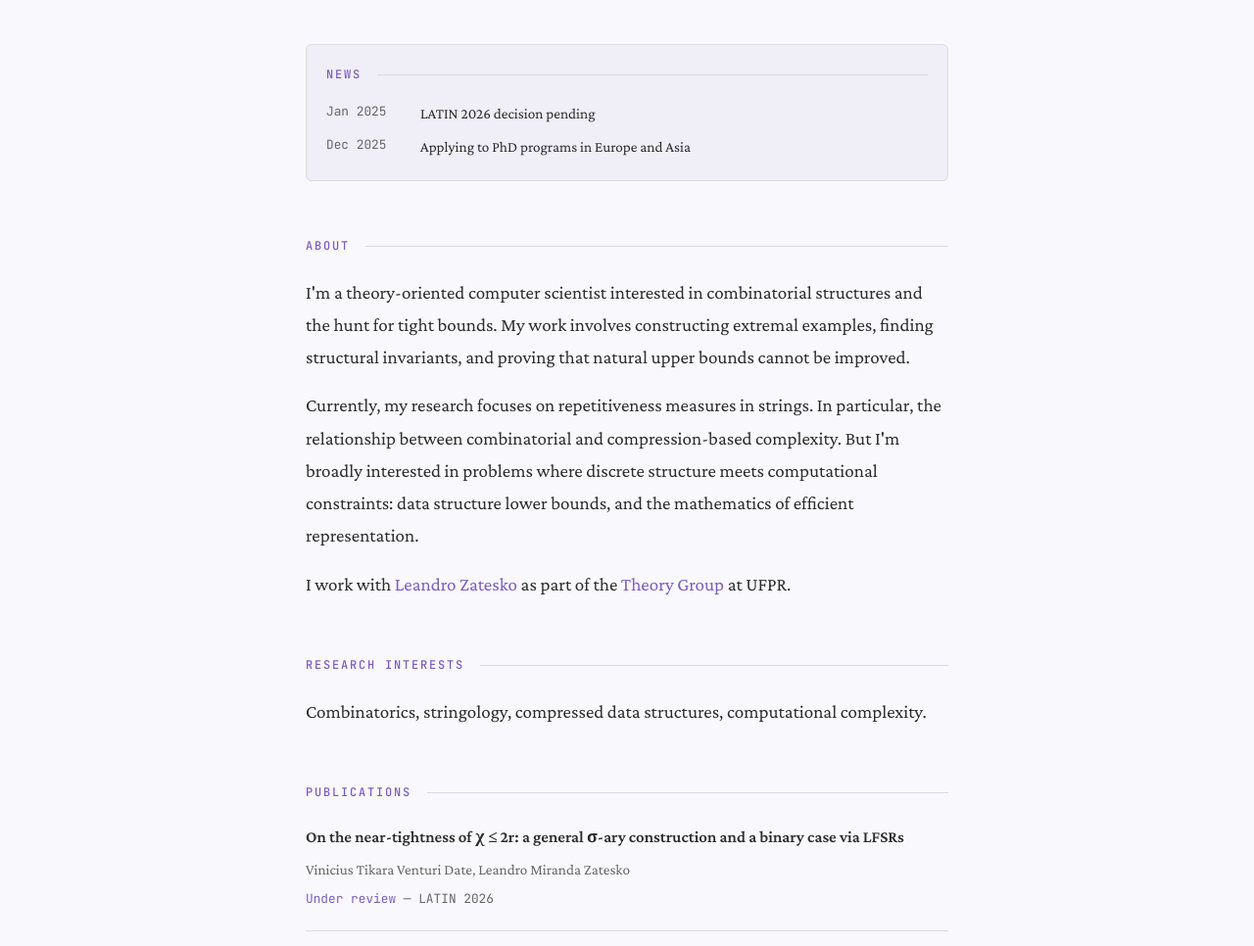
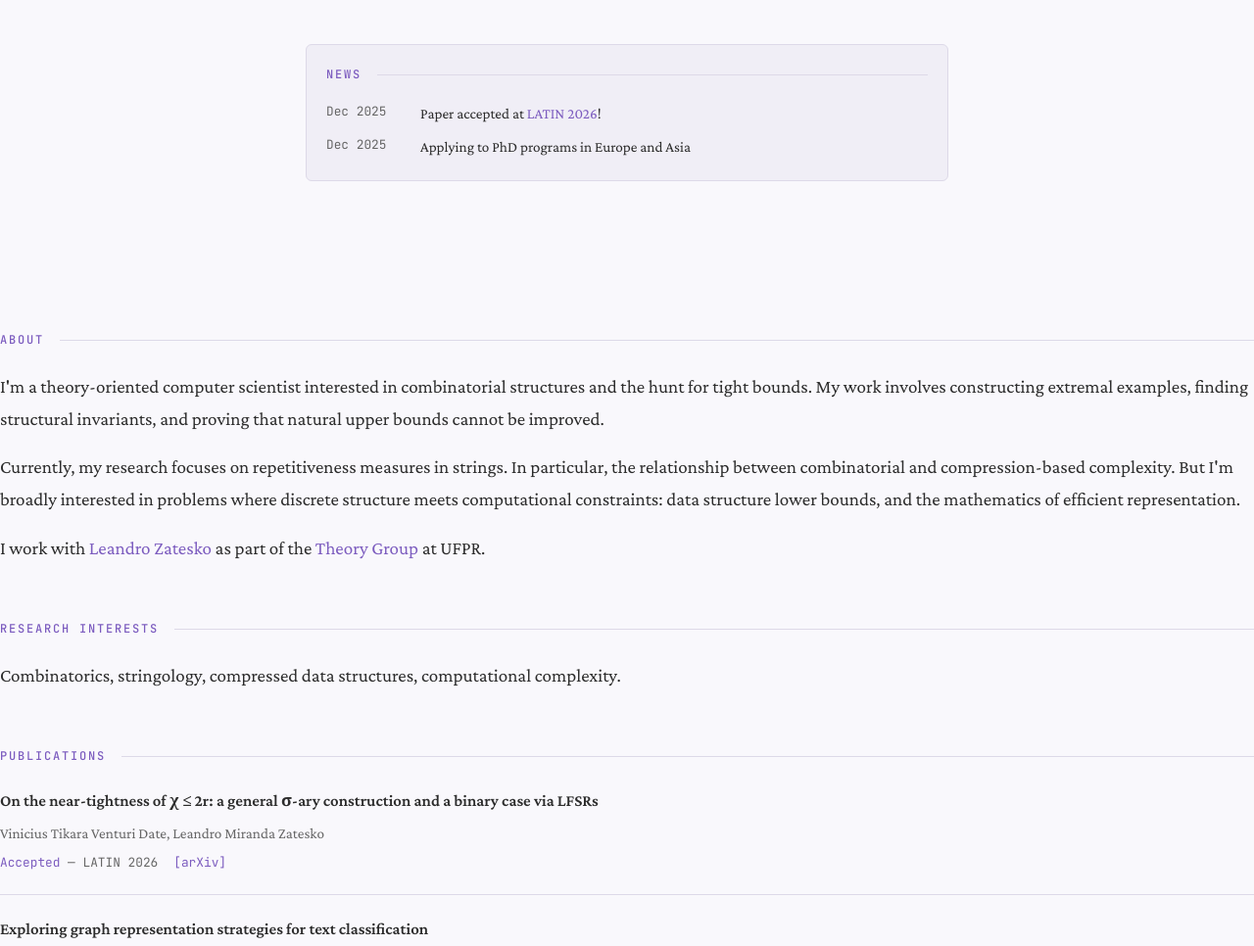
Before and after one commit to tikaradate/tikaradate.github.io, a plain HTML site: page index.html in a window 1280 px wide. Shown: the part 331-1297 px from the top of the page at 98% size. Drawn offline with nearby package versions, Linux system fonts and the light colour scheme.

Commit message:
Add arxiv

```diff
--- a/index.html
+++ b/index.html
@@ -375,13 +375,14 @@
         <div class="news">
             <h2>News</h2>
             <div class="news-item">
-                <span class="news-date">Jan 2025</span>
-                <span>LATIN 2026 decision pending</span>
+                <span class="news-date">Dec 2025</span>
+                <span>Paper accepted at <a href="#">LATIN 2026</a>!</span>
             </div>
             <div class="news-item">
                 <span class="news-date">Dec 2025</span>
                 <span>Applying to PhD programs in Europe and Asia</span>
             </div>
+        </div>
         </div>
 
         <section>
@@ -418,7 +419,8 @@
                 <p class="pub-title">On the near-tightness of χ ≤ 2r: a general σ-ary construction and a binary case via LFSRs</p>
                 <p class="pub-authors">Vinicius Tikara Venturi Date, Leandro Miranda Zatesko</p>
                 <p class="pub-meta">
-                    <span><span class="status-tag">Under review</span> — LATIN 2026</span>
+                    <span><span class="status-tag">Accepted</span> — LATIN 2026</span>
+                    <a href="https://arxiv.org/abs/2512.20598">[arXiv]</a>
                 </p>
             </div>
 
```
Also changed, not shown: pt.html (+4 -3 lines).
